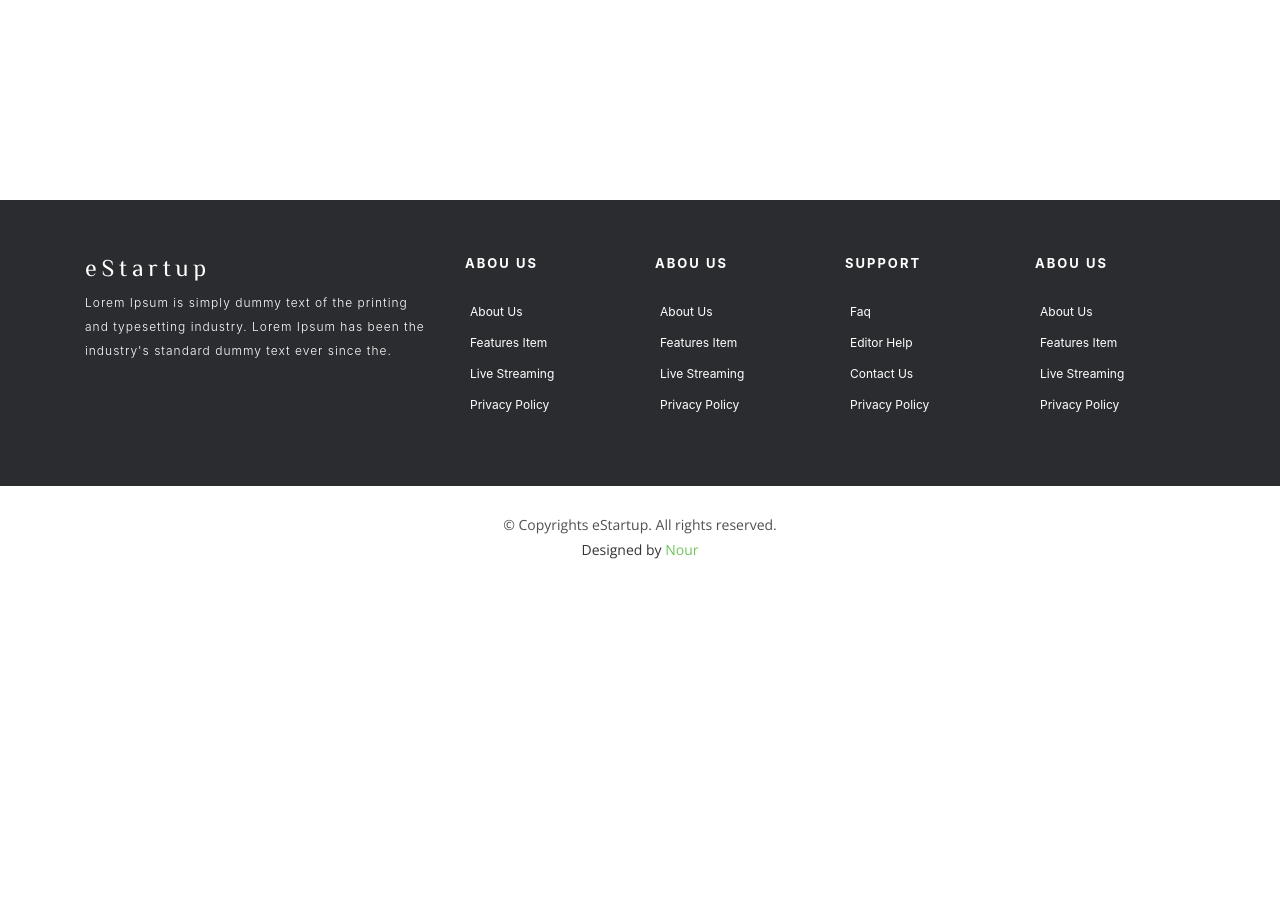
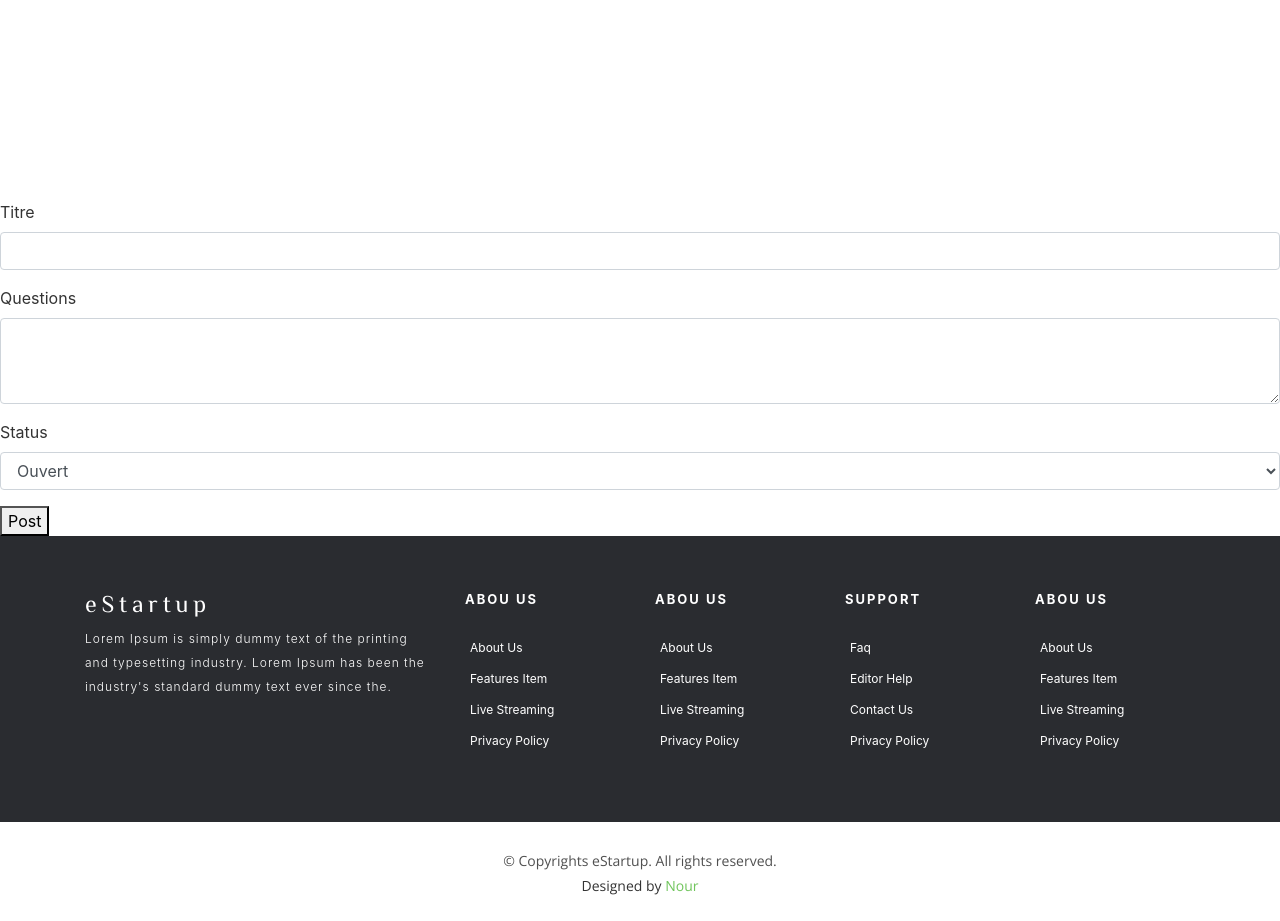
Before and after one commit to baccarnh/pme-QF, a Django app: page /blog/useraccount/ in a window 1280 px wide. Shown: the part 215-1136 px from the top of the page. Before the commit the page ends 774 px from the top, so only its background shows below. Run offline with Django 3.2, Linux system fonts and the light colour scheme; data that the repository does not hold is empty; some libraries are stand-ins or nearby versions.

Commit message:
add forms for create new questions in useraccount.html

```diff
--- a/WorldTransit/blog/templates/blog/useraccount.html
+++ b/WorldTransit/blog/templates/blog/useraccount.html
@@ -38,7 +38,24 @@
         </div>
     </div>
 </section>
-
+<form>
+  <div class="form-group">
+    <label for="exampleFormControlInput1">Titre</label>
+    <input type="text" class="form-control" id="exampleFormControlInput1" >
+  </div>
+    <div class="form-group">
+    <label for="exampleFormControlTextarea1">Questions</label>
+    <textarea class="form-control" id="exampleFormControlTextarea1" rows="3"></textarea>
+  </div>
+  <div class="form-group">
+    <label for="exampleFormControlSelect1">Status</label>
+    <select class="form-control" id="exampleFormControlSelect1">
+      <option>Ouvert</option>
+      <option>Résolus</option>
+    </select>
+  </div>
+     <button type="submit">Post</button>
+</form>
 
 </html>
 {% endblock %}
--- a/WorldTransit/blog/views.py
+++ b/WorldTransit/blog/views.py
@@ -31,11 +31,9 @@ def signup(request):
     return render(request, 'blog/createaccount.html', {'form': form})
 
 
-
-
 def useraccount(request):
     """method for return useraccount.html"""
-    quest = Questions.objects.filter(author='nicos')
+    quest = Questions.objects.filter(author='nicos', status=None)
     liste = list()
     liste.append(quest)
     return render(request, 'blog/useraccount.html', {'quest': liste})
```
